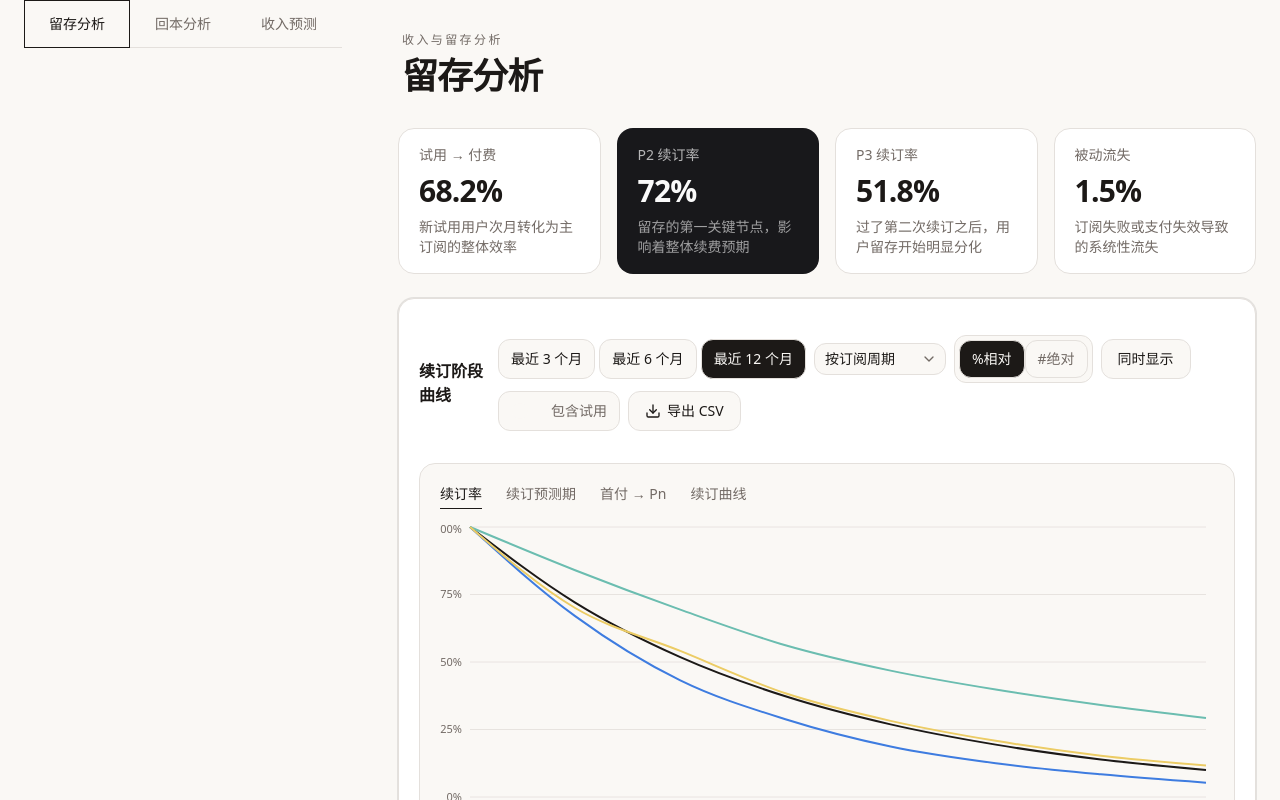
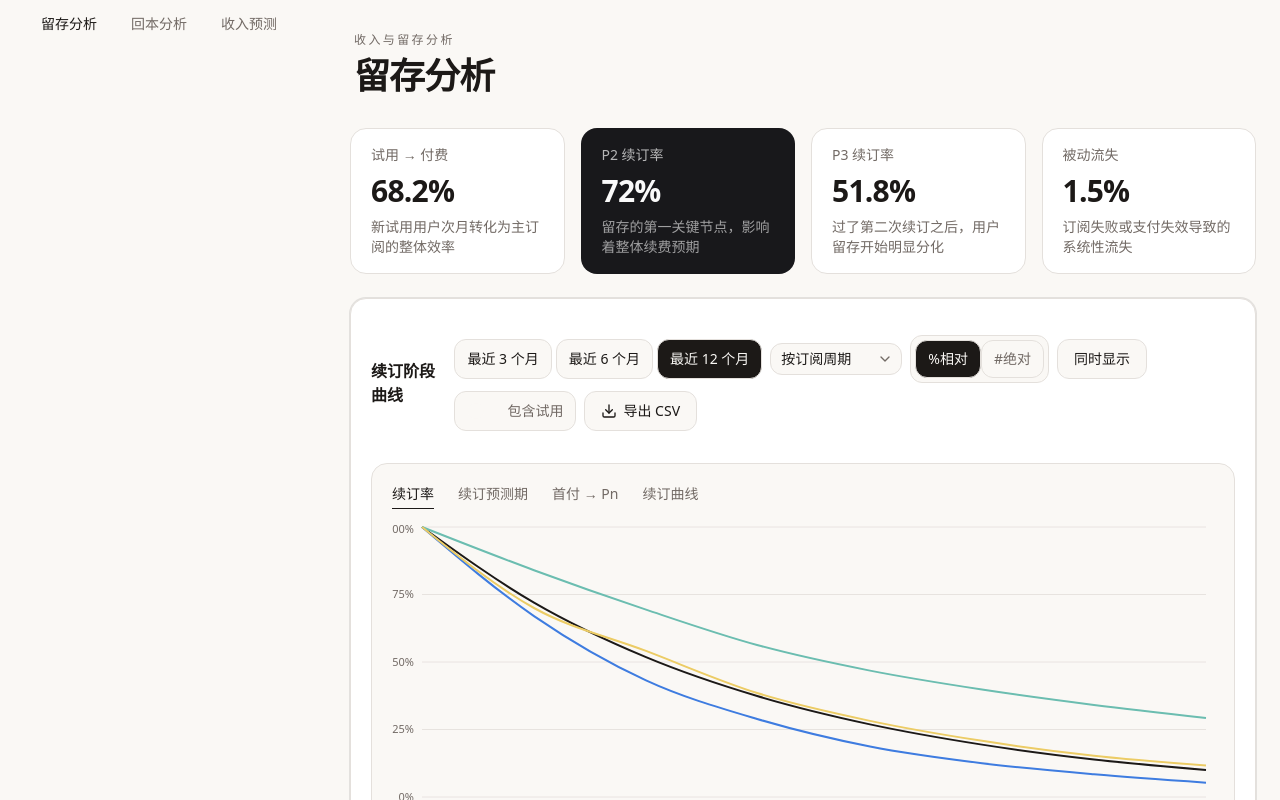
Before and after one commit to yosign/retention-dashboard, a Next.js app: page / in a window 1280 px wide. Shown: the top 800 px of the page. Built offline with nearby package versions, Linux system fonts and the light colour scheme.

Commit message:
refactor: rebuild top tabs underline style, remove active bg via tabs.tsx v11

```diff
--- a/app/page.tsx
+++ b/app/page.tsx
@@ -16,22 +16,22 @@ export default function Home({
       <Tabs defaultValue={tab} className="w-full">
         <div className="border-b border-border">
           <div className="mx-auto max-w-screen-2xl px-6">
-            <TabsList className="h-12 rounded-none border-b border-border bg-transparent p-0">
+            <TabsList className="h-12 w-auto gap-0 rounded-none bg-transparent p-0">
               <TabsTrigger
                 value="retention"
-                className="h-12 rounded-none border-b border-transparent bg-transparent px-6 font-medium text-muted-foreground shadow-none data-[state=active]:border-foreground data-[state=active]:bg-transparent data-[state=active]:text-foreground data-[state=active]:shadow-none"
+                className="relative h-12 rounded-none bg-transparent px-4 text-sm font-medium text-muted-foreground shadow-none transition-colors hover:text-foreground data-[state=active]:bg-transparent data-[state=active]:text-foreground data-[state=active]:shadow-none data-[state=active]:after:absolute data-[state=active]:after:bottom-0 data-[state=active]:after:left-0 data-[state=active]:after:right-0 data-[state=active]:after:h-px data-[state=active]:after:bg-foreground"
               >
                 留存分析
               </TabsTrigger>
               <TabsTrigger
                 value="payback"
-                className="h-12 rounded-none border-b border-transparent bg-transparent px-6 font-medium text-muted-foreground shadow-none data-[state=active]:border-foreground data-[state=active]:bg-transparent data-[state=active]:text-foreground data-[state=active]:shadow-none"
+                className="relative h-12 rounded-none bg-transparent px-4 text-sm font-medium text-muted-foreground shadow-none transition-colors hover:text-foreground data-[state=active]:bg-transparent data-[state=active]:text-foreground data-[state=active]:shadow-none data-[state=active]:after:absolute data-[state=active]:after:bottom-0 data-[state=active]:after:left-0 data-[state=active]:after:right-0 data-[state=active]:after:h-px data-[state=active]:after:bg-foreground"
               >
                 回本分析
               </TabsTrigger>
               <TabsTrigger
                 value="forecast"
-                className="h-12 rounded-none border-b border-transparent bg-transparent px-6 font-medium text-muted-foreground shadow-none data-[state=active]:border-foreground data-[state=active]:bg-transparent data-[state=active]:text-foreground data-[state=active]:shadow-none"
+                className="relative h-12 rounded-none bg-transparent px-4 text-sm font-medium text-muted-foreground shadow-none transition-colors hover:text-foreground data-[state=active]:bg-transparent data-[state=active]:text-foreground data-[state=active]:shadow-none data-[state=active]:after:absolute data-[state=active]:after:bottom-0 data-[state=active]:after:left-0 data-[state=active]:after:right-0 data-[state=active]:after:h-px data-[state=active]:after:bg-foreground"
               >
                 收入预测
               </TabsTrigger>
--- a/components/ui/tabs.tsx
+++ b/components/ui/tabs.tsx
@@ -63,9 +63,9 @@ function TabsTrigger({
     <TabsPrimitive.Trigger
       data-slot="tabs-trigger"
       className={cn(
-        "relative inline-flex h-[calc(100%-1px)] flex-1 items-center justify-center gap-1.5 rounded-md border border-transparent px-1.5 py-0.5 text-sm font-medium whitespace-nowrap text-foreground/60 transition-all group-data-vertical/tabs:w-full group-data-vertical/tabs:justify-start hover:text-foreground focus-visible:border-ring focus-visible:ring-[3px] focus-visible:ring-ring/50 focus-visible:outline-1 focus-visible:outline-ring disabled:pointer-events-none disabled:opacity-50 dark:text-muted-foreground dark:hover:text-foreground group-data-[variant=default]/tabs-list:data-active:shadow-sm group-data-[variant=line]/tabs-list:data-active:shadow-none [&_svg]:pointer-events-none [&_svg]:shrink-0 [&_svg:not([class*='size-'])]:size-4",
+        "relative inline-flex h-[calc(100%-1px)] flex-1 items-center justify-center gap-1.5 rounded-md border border-transparent bg-transparent px-1.5 py-0.5 text-sm font-medium whitespace-nowrap text-foreground/60 shadow-none transition-all group-data-vertical/tabs:w-full group-data-vertical/tabs:justify-start hover:text-foreground focus-visible:border-ring focus-visible:ring-[3px] focus-visible:ring-ring/50 focus-visible:outline-1 focus-visible:outline-ring disabled:pointer-events-none disabled:opacity-50 dark:text-muted-foreground dark:hover:text-foreground group-data-[variant=default]/tabs-list:data-active:shadow-none group-data-[variant=line]/tabs-list:data-active:shadow-none [&_svg]:pointer-events-none [&_svg]:shrink-0 [&_svg:not([class*='size-'])]:size-4",
         "group-data-[variant=line]/tabs-list:bg-transparent group-data-[variant=line]/tabs-list:data-active:bg-transparent dark:group-data-[variant=line]/tabs-list:data-active:border-transparent dark:group-data-[variant=line]/tabs-list:data-active:bg-transparent",
-        "data-active:bg-background data-active:text-foreground dark:data-active:border-input dark:data-active:bg-input/30 dark:data-active:text-foreground",
+        "data-active:bg-transparent data-active:text-foreground dark:data-active:border-input dark:data-active:bg-transparent dark:data-active:text-foreground",
         "after:absolute after:bg-foreground after:opacity-0 after:transition-opacity group-data-horizontal/tabs:after:inset-x-0 group-data-horizontal/tabs:after:bottom-[-5px] group-data-horizontal/tabs:after:h-0.5 group-data-vertical/tabs:after:inset-y-0 group-data-vertical/tabs:after:-right-1 group-data-vertical/tabs:after:w-0.5 group-data-[variant=line]/tabs-list:data-active:after:opacity-100",
         className
       )}
```
